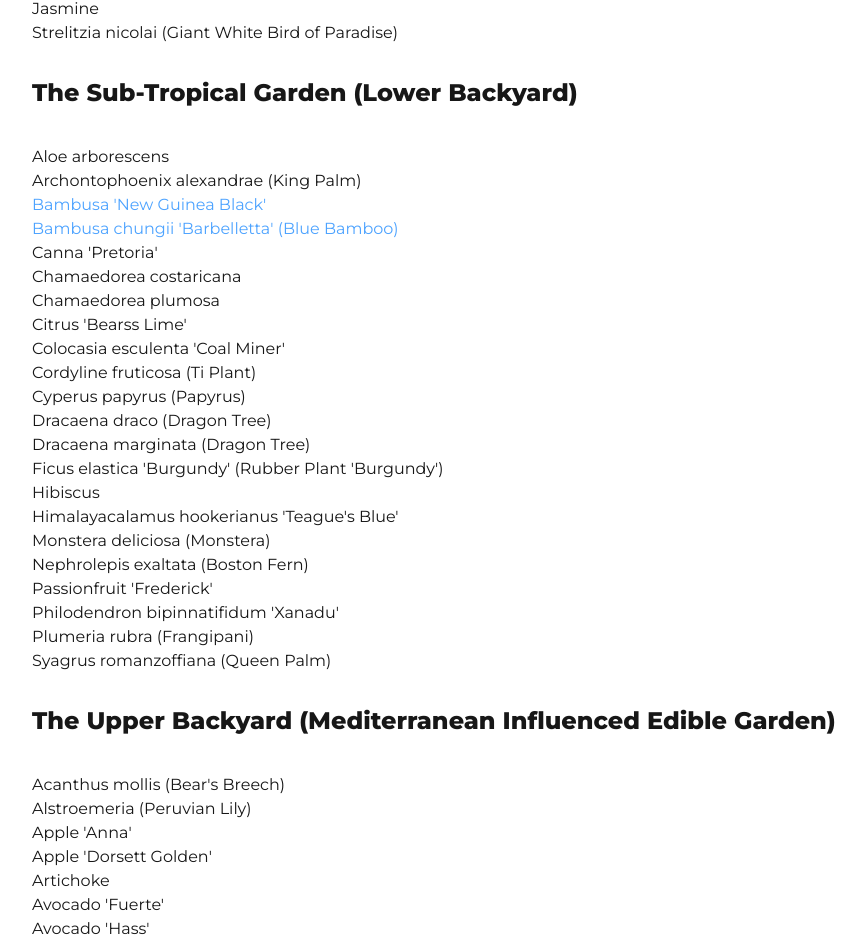
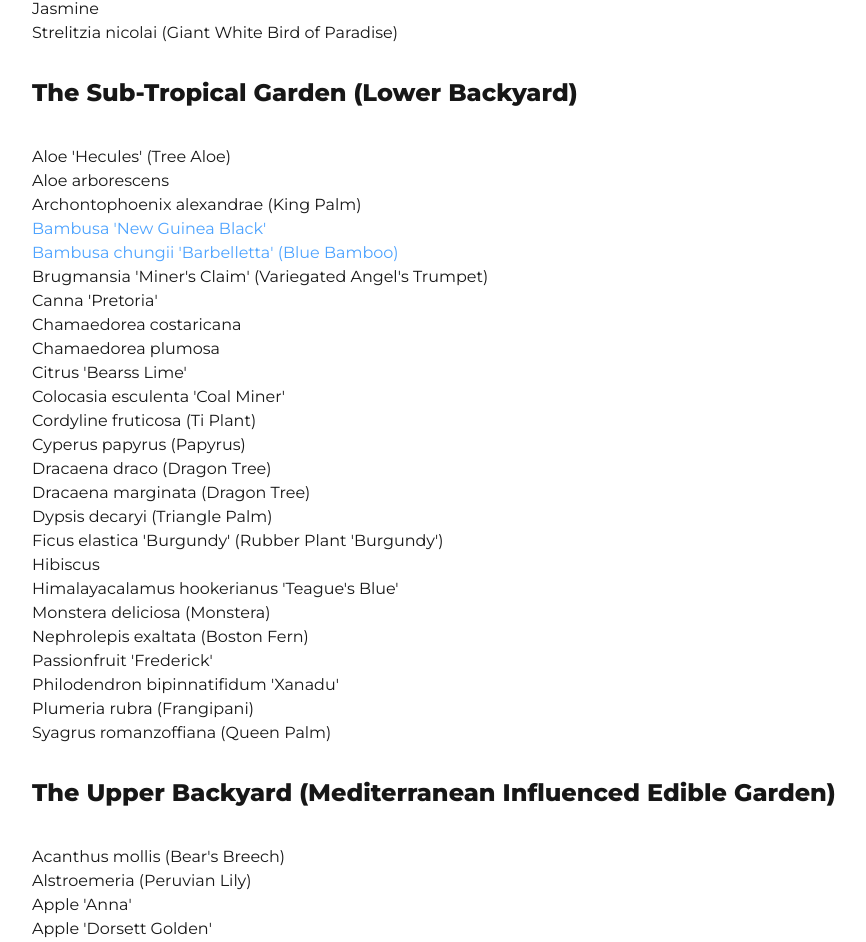
Before and after one commit to ryanfisher/ryanfisher.io, a Next.js app: page /garden/plants in a window 1280 px wide. Shown: the part 893-1835 px from the top of the page, without its empty margins (0-866 px from the left). Built offline with nearby package versions, Linux system fonts and the light colour scheme.

Commit message:
add plants to garden

```diff
--- a/src/app/garden/plants.ts
+++ b/src/app/garden/plants.ts
@@ -60,7 +60,7 @@ export const PLANTS: GardenPlant[] = [
     { name: "Bambusa chungii 'Barbelletta'", commonName: "Blue Bamboo", areaId: 2, link: "/garden/plants/bamboo" },
     { name: "Aloe arborescens", commonName: null, areaId: 2 },
     { name: "Plumeria rubra", commonName: "Frangipani", areaId: 2 },
-    { name: "Citrus 'Bearss Lime'", commonName: null, areaId: 2, edible: true },
+    { name: "Citrus 'Bearss Lime'", commonName: null, areaId: 2, edible: true, inContainer: true },
     { name: "Archontophoenix alexandrae", commonName: "King Palm", areaId: 2 },
     { name: "Syagrus romanzoffiana", commonName: "Queen Palm", areaId: 2 },
     { name: "Dracaena marginata", commonName: "Dragon Tree", areaId: 2 },
@@ -75,6 +75,27 @@ export const PLANTS: GardenPlant[] = [
         inContainer: true,
         areaId: 2,
         added: new Date("2025-12-7")
+    },
+    {
+        name: "Dypsis decaryi",
+        commonName: "Triangle Palm",
+        inContainer: true,
+        areaId: 2,
+        added: new Date("2025-12-30")
+    },
+    {
+        name: "Brugmansia 'Miner's Claim'",
+        commonName: "Variegated Angel's Trumpet",
+        inContainer: true,
+        areaId: 2,
+        added: new Date("2025-12-30")
+    },
+    {
+        name: "Aloe 'Hecules'",
+        commonName: "Tree Aloe",
+        inContainer: true,
+        areaId: 2,
+        added: new Date("2025-12-30")
     },
 
     // ---------------------------
```
